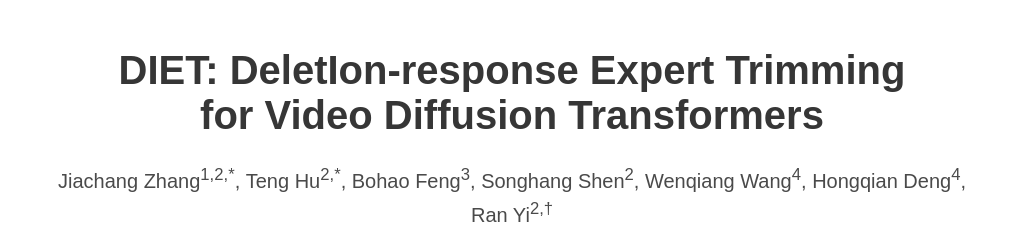
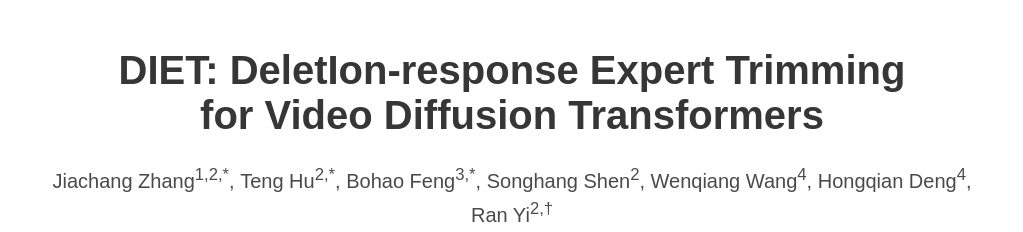
Before and after one commit to Eric-Zhang007/Video-DiT-MoE-Pruning-Page, a plain HTML site: page index.html in a window 1280 px wide. Shown: the top 232 px of the page, without its empty margins (128-1151 px from the left). Drawn offline with Linux system fonts and the light colour scheme; a web font is replaced by a local one.

Commit message:
Mark Bohao Feng as equal contributor

```diff
--- a/index.html
+++ b/index.html
@@ -132,7 +132,7 @@
             <div class="is-size-5 publication-authors">
               <span class="author-block">Jiachang Zhang<sup>1,2,&ast;</sup>,</span>
               <span class="author-block">Teng Hu<sup>2,&ast;</sup>,</span>
-              <span class="author-block">Bohao Feng<sup>3</sup>,</span>
+              <span class="author-block">Bohao Feng<sup>3,&ast;</sup>,</span>
               <span class="author-block">Songhang Shen<sup>2</sup>,</span>
               <span class="author-block">Wenqiang Wang<sup>4</sup>,</span>
               <span class="author-block">Hongqian Deng<sup>4</sup>,</span>
```
